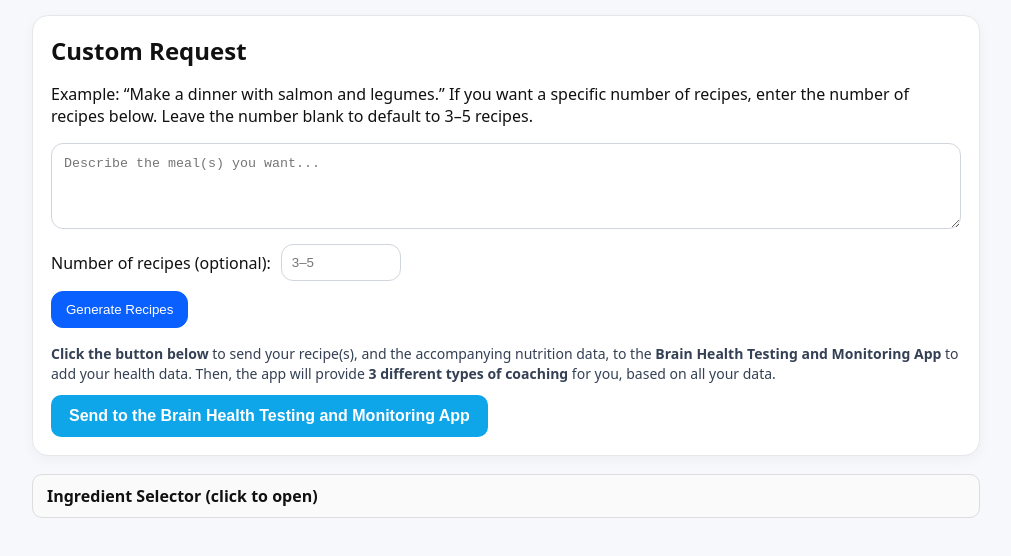
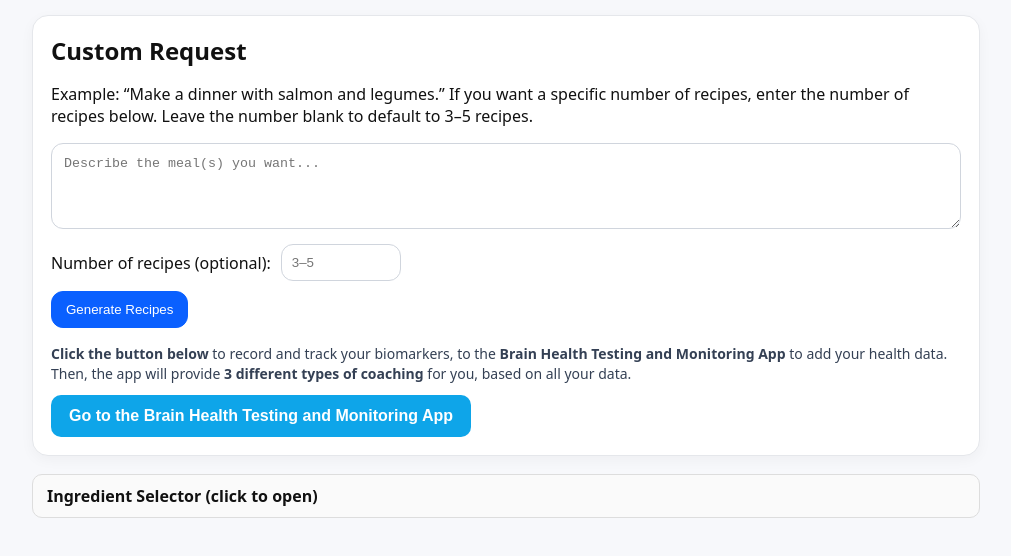
Before and after one commit to BrainPreserve/meals_current, a plain HTML site: page index.html in a window 1280 px wide. Shown: the part 104-660 px from the top of the page, without its empty margins (134-1145 px from the left). Drawn offline with nearby package versions, Linux system fonts and the light colour scheme.

Commit message:
Update index.html

```diff
--- a/index.html
+++ b/index.html
@@ -416,14 +416,14 @@ ${goals}`;
     wrap.style.marginTop = "16px";
     wrap.innerHTML = `
       <div style="margin-bottom:10px; font-size:14px; color:#344054; line-height:1.45;">
-        <strong>Click the button below</strong> to send your recipe(s), and the accompanying nutrition data, to the
+        <strong>Click the button below</strong> to record and track your biomarkers, to the
         <strong>Brain Health Testing and Monitoring App</strong> to add your health data. Then, the app will provide
         <strong>3 different types of coaching</strong> for you, based on all your data.
       </div>
 
       <button id="btn-send-open-btma"
               style="padding:12px 18px; border-radius:10px; background:#0ea5e9; color:#fff; border:none; font-weight:700; font-size:16px;">
-        Send to the Brain Health Testing and Monitoring App
+        Go to the Brain Health Testing and Monitoring App
       </button>
       <span id="btma-status" style="margin-left:10px; font-size:14px; color:#475467;"></span>
     `;
```
